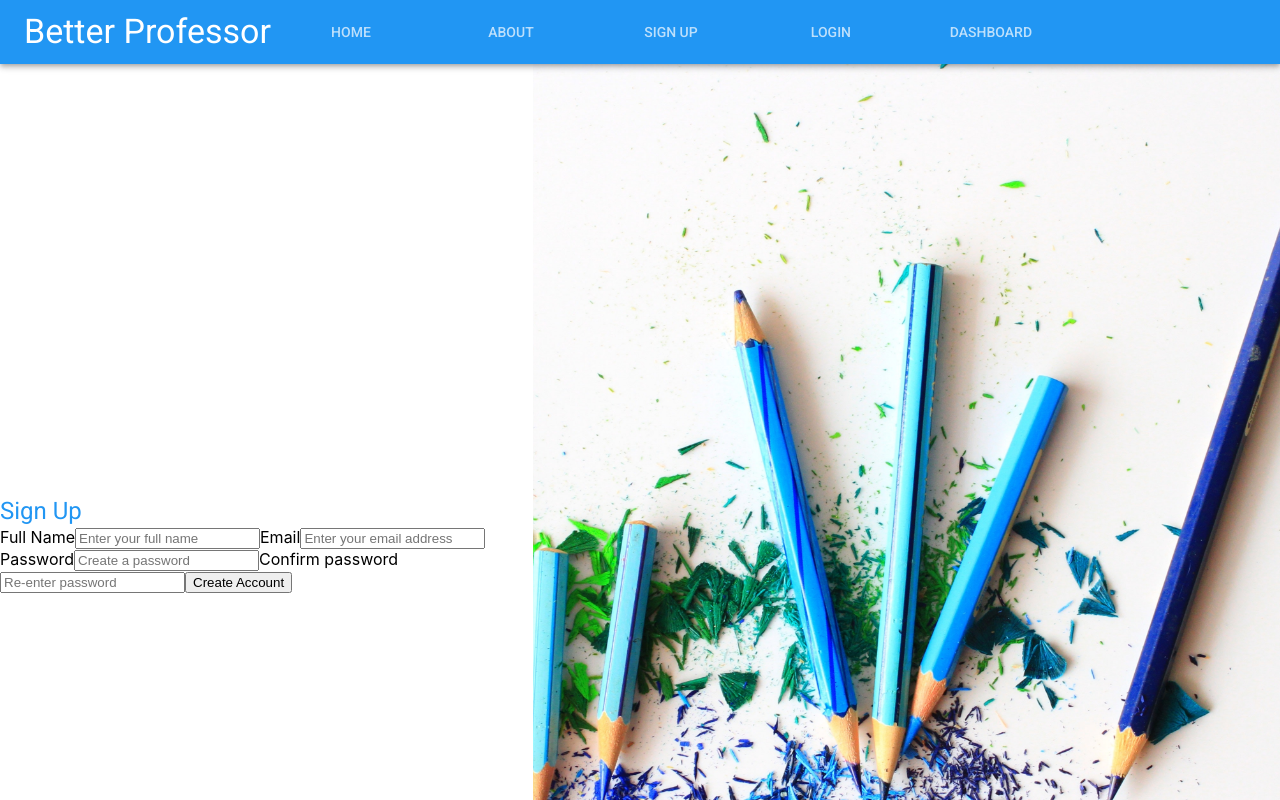
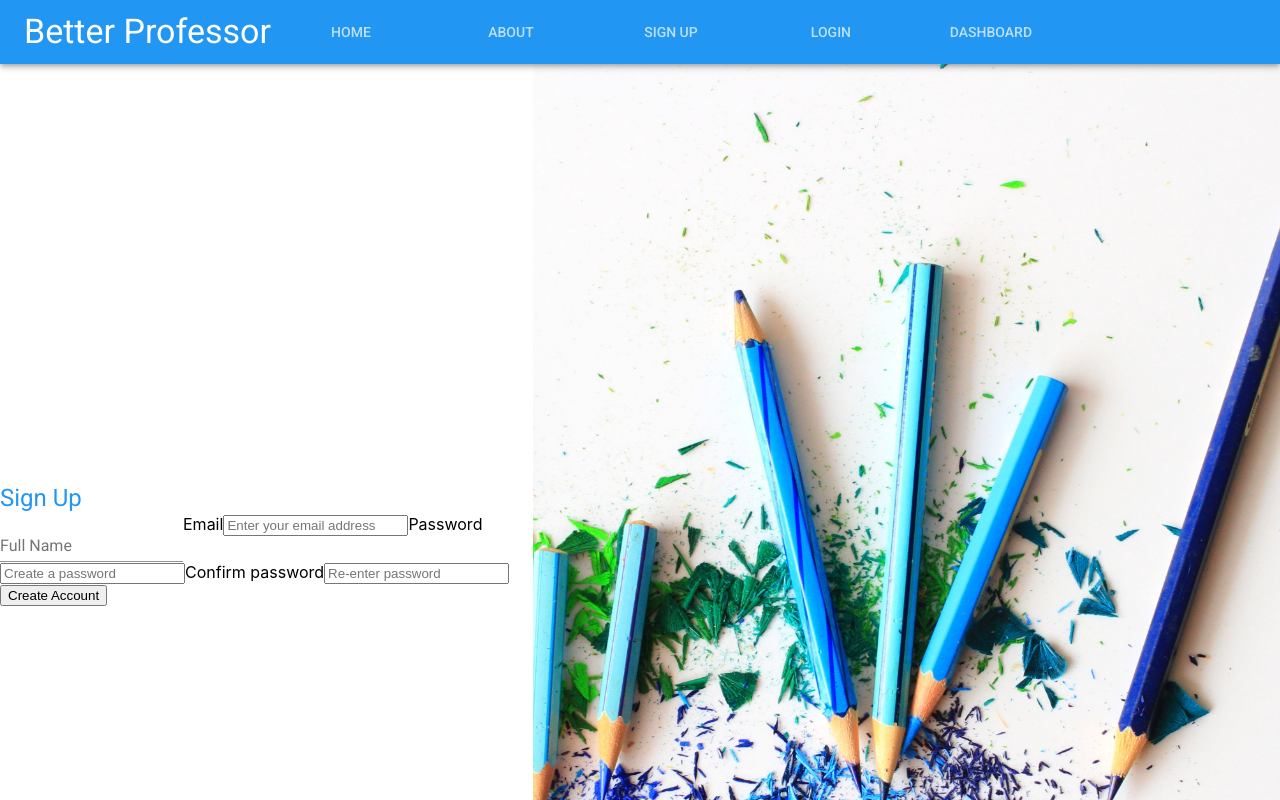
Before and after one commit to better-prof2/fe, a React (Create React App) app in the folder better-professor/: page /signup in a window 1280 px wide. Shown: the top 800 px of the page. Built offline with nearby package versions, Linux system fonts and the light colour scheme.

Commit message:
Add name textfield to SignUp

```diff
--- a/better-professor/src/Components/SignUp.js
+++ b/better-professor/src/Components/SignUp.js
@@ -54,17 +54,18 @@ const SignUp = () => {
         <Typography variant="h5" style={{ color: theme.palette.primary.main }}>
           Sign Up
         </Typography>
+        <Grid item containter>
+          <Grid item>
+
+          </Grid>
+        </Grid>
         <form onSubmit={handleSubmit}>
-          <label>
-            Full Name
-            <input
-              type="text"
+          <TextField label='Full Name'  type="text"
               name="name"
               placeholder="Enter your full name"
               value={signupData.name}
-              onChange={handleChanges}
-            />
-          </label>
+              onChange={handleChanges} />
+
           <label>
             Email
             <input
```
